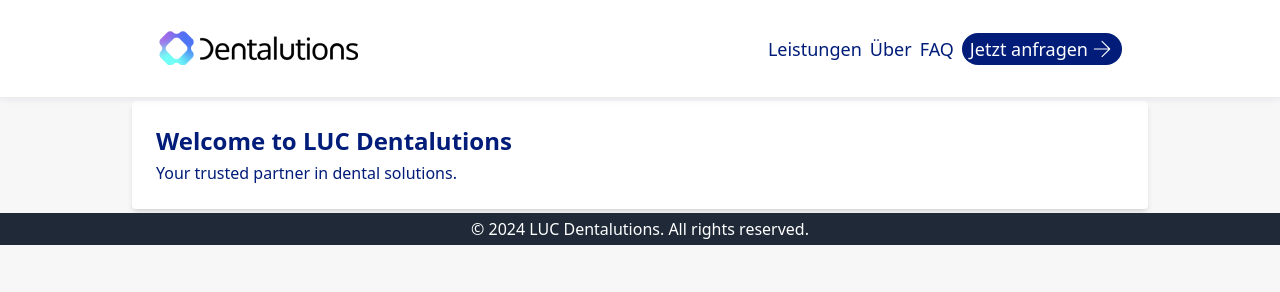
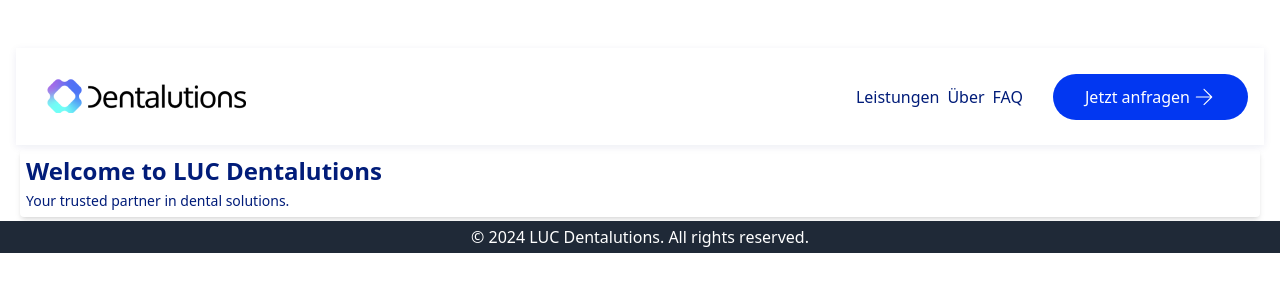
Before and after one commit to pavlo-bondarchuk/LUC-Dentalutions, a plain HTML site: page index.html in a window 1280 px wide. Drawn offline with Linux system fonts and the light colour scheme.

Commit message:
deploy: 7d2a70820f0c948275d1409b8eb780440ffbe741

```diff
--- a/index.html
+++ b/index.html
@@ -6,24 +6,26 @@
   <title>LUC Dentalutions</title>
   <link href="styles.css" rel="stylesheet">
 </head>
-<body class="bg-neutral-10 text-content-primary">
+<body class="bg-content-secondary text-content-primary">
   <!-- Header -->
-  <header class="bg-surface-secondary shadow-drop-shadow backdrop-blur">
-    <div class="container mx-auto flex justify-between items-center">
-      <div class="flex items-center pt-[22px] pb-[21px] sm:pt-[30px] sm:pb-[30px] pl-[20px] sm:pl-[30px]">
-        <img src="images/logo.png" alt="Dentalutions Logo" class="w-[108px] h-[20px] sm:w-[146px] sm:h-[27px] md:w-[200px] md:h-[37px]">
+  <header class="w-full p-20 md:p-30 lg:p-0 lg:mt-48 sticky top-0">
+    <div class="container mx-auto flex justify-between items-center shadow-drop-shadow backdrop-blur">
+      <div class="w-1/2 flex items-center pt-[22px] pb-[21px] sm:pt-[30px] sm:pb-[30px] pl-[20px] sm:pl-[30px]">
+        <img src="images/logo.png" alt="Dentalutions Logo" class="w-[108px] h-[20px] sm:w-[108px] sm:h-[20px] md:w-[145px] md:h-[27px] lg:w-[200px] lg:h-[37px]">
       </div>
-      <nav class="flex space-x-8 items-center pt-[17px] pb-[17px] sm:pt-[30px] sm:pb-[30px] pr-[20px] sm:pr-[30px]">
-        <a href="#leistungen" class="text-surface-primary font-normal text-lg">Leistungen</a>
-        <a href="#uber" class="text-surface-primary font-normal text-lg">Über</a>
-        <a href="#faq" class="text-surface-primary font-normal text-lg">FAQ</a>
-        <a href="#jetzt-anfragen" class="flex items-center bg-surface-primary text-content-secondary rounded-full px-8 py-2">
-          <span class="font-normal text-lg">Jetzt anfragen</span>
+      <div class="w-1/2 flex justify-end items-center pr-16">
+        <nav class="hidden lg:flex space-x-8 items-center pt-[17px] pb-[17px] sm:pt-[30px] sm:pb-[30px] pr-[20px] sm:pr-[30px]">
+          <a href="#leistungen" class="text-content-primary font-normal text-lg">Leistungen</a>
+          <a href="#uber" class="text-content-primary font-normal text-lg">Über</a>
+          <a href="#faq" class="text-content-primary font-normal text-lg">FAQ</a>
+        </nav>
+        <a href="#jetzt-anfragen" class="w-fit flex items-center bg-surface-primary text-content-secondary rounded-full px-20 py-6 md:px-32 md:py-11 text-body-sm sm:text-body-sm md:text-body-md lg:text-body-lg">
+          <span class="font-normal">Jetzt anfragen</span>
           <svg class="ml-2" width="24" height="24" viewBox="0 0 24 24" fill="none" xmlns="http://www.w3.org/2000/svg">
             <use href="#arrow-icon"></use>
           </svg>
         </a>
-      </nav>
+      </div>
     </div>
   </header>
 
@@ -46,12 +48,5 @@
       </symbol>
     </svg>
   </footer>
-
-  <script>
-    document.getElementById('menu-button').addEventListener('click', function() {
-      const nav = document.querySelector('nav ul');
-      nav.classList.toggle('hidden');
-    });
-  </script>
 </body>
 </html>
```
Also changed, not shown: styles.css.
